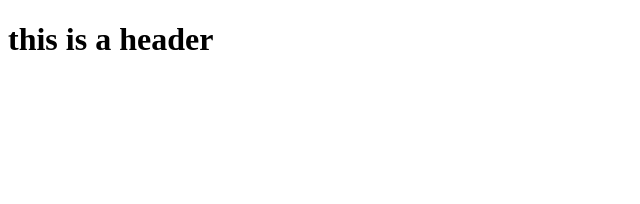
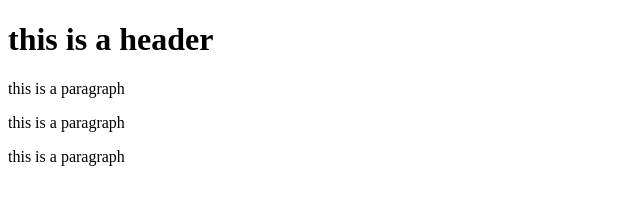
Before and after one commit to jkavcoderunt/git-test, a website: page index.html in a window 1280 px wide. Shown: the whole page, without its empty margins (0-640 px from the left). Drawn offline with Linux system fonts and the light colour scheme.

Commit message:
using NPM

```diff
--- a/index.html
+++ b/index.html
@@ -2,5 +2,8 @@
 <html>
     <body>
         <h1>this is a header</h1>
+        <p>this is a paragraph</p>
+        <p>this is a paragraph</p>
+        <p>this is a paragraph</p>
     </body>
 </html>
```
Also changed, not shown: package.json (added, +25 -0 lines), 2 other files.
